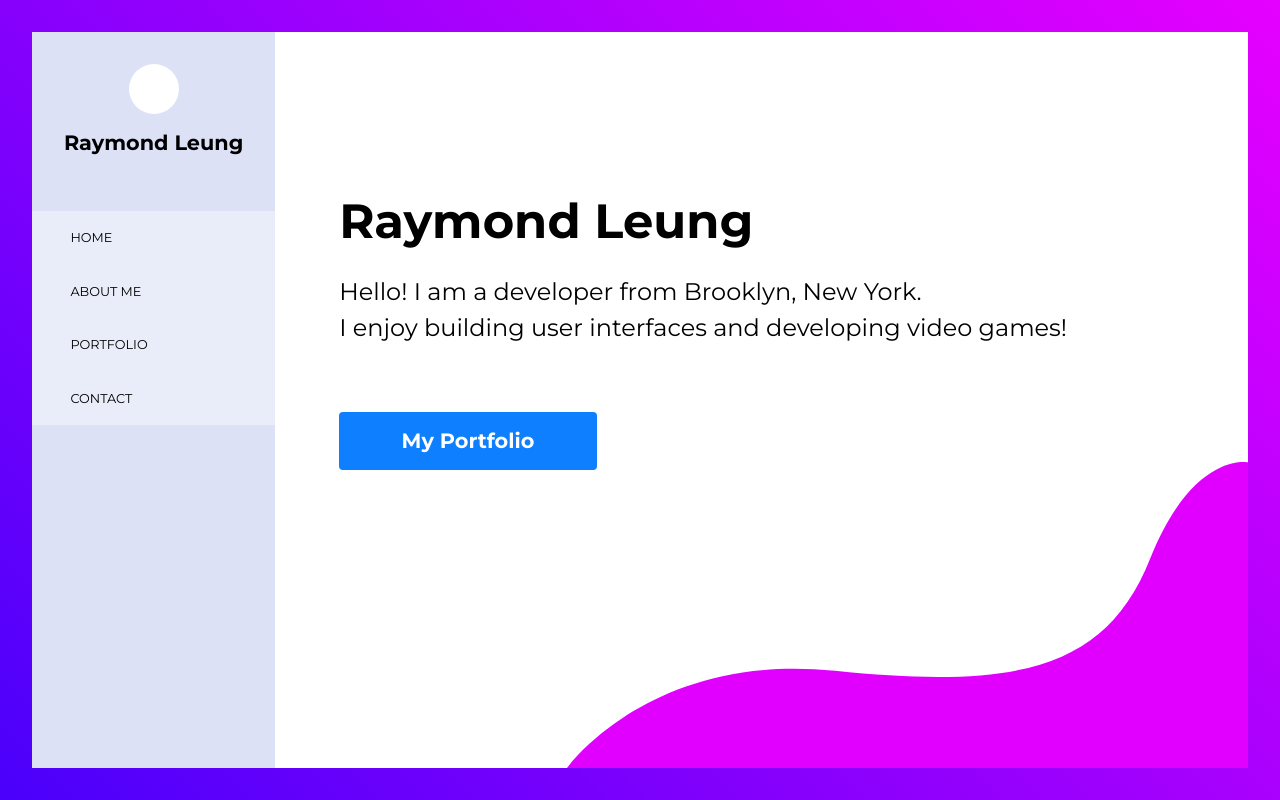
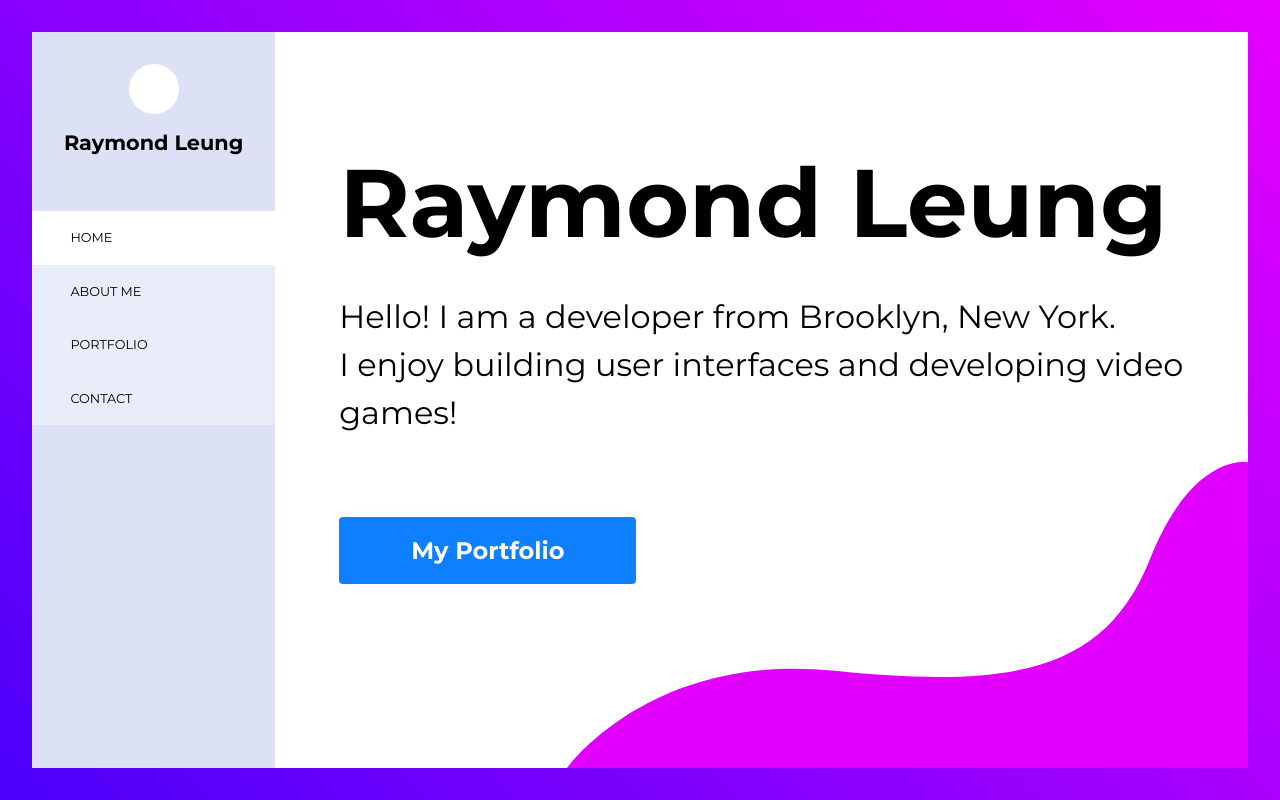
Before and after one commit to RaymondL95/portfolio-alt, a plain HTML site: page index.html in a window 1280 px wide. Drawn offline with Linux system fonts and the light colour scheme.

Commit message:
small css changes
changed font size and added color to home

```diff
--- a/css/main.css
+++ b/css/main.css
@@ -142,6 +142,9 @@ p {
         width: 100% !important;
     }
 
+    ul #default{
+        background-color: #fff;
+    }
     ul li a:hover {
         background-color: #fff;
     }
@@ -152,17 +155,17 @@ p {
 
     .cta {
         display: inline-block;
-        font-size: 1.3em;
+        font-size: 1.5em;
         padding: .8em 3em;
     }
 
     h1 {
-        font-size: 3em;
-        margin-top: 2em;
+        font-size: 6em;
+        margin-top: 0.5em;
     }
 
     p {
-        font-size: 1.5em;
+        font-size: 2em;
     }
 
 }
--- a/index.html
+++ b/index.html
@@ -16,7 +16,7 @@
             <img src="images/menu.svg">
             <nav>
                 <ul>
-                    <li><a href="#">Home</a></li>
+                    <li id="default"><a href="#">Home</a></li>
                     <li><a href="#">About Me</a></li>
                     <li><a href="#">Portfolio</a></li>
                     <li><a href="#">Contact</a></li>
```
